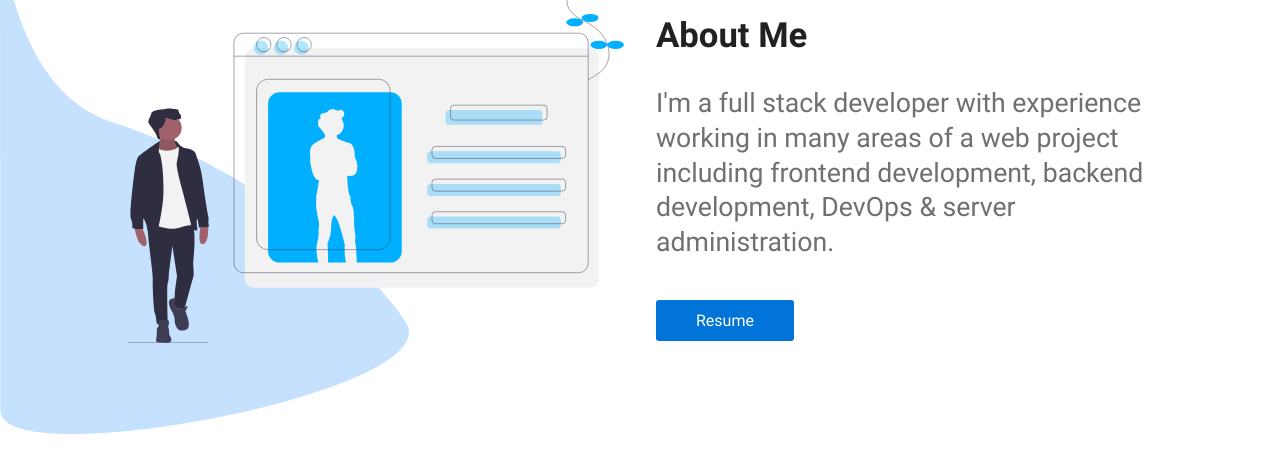
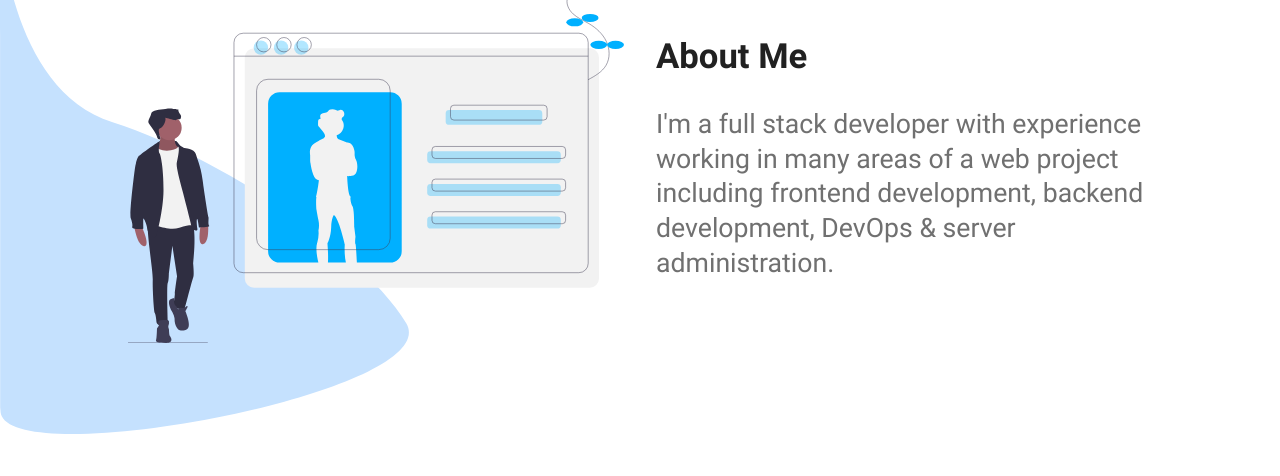
Before and after one commit to jfortunato/jfortunato.github.io, a Gatsby site: page / in a window 1280 px wide. Shown: the part 1362-1838 px from the top of the page. Built offline with nearby package versions, Linux system fonts and the light colour scheme; Gatsby itself is replaced by a stand-in of ours.

Commit message:
Remove resume link

```diff
--- a/src/components/landing/Skills/index.jsx
+++ b/src/components/landing/Skills/index.jsx
@@ -15,9 +15,6 @@ export const Skills = () => (
         <p>
           I'm a full stack developer with experience working in many areas of a web project including frontend development, backend development, DevOps & server administration.
         </p>
-        <ButtonLink>
-          <a href={resume} rel="noopener noreferrer" target="_blank">Resume</a>
-        </ButtonLink>
       </Details>
     </SkillsWrapper>
   </Wrapper>
```
